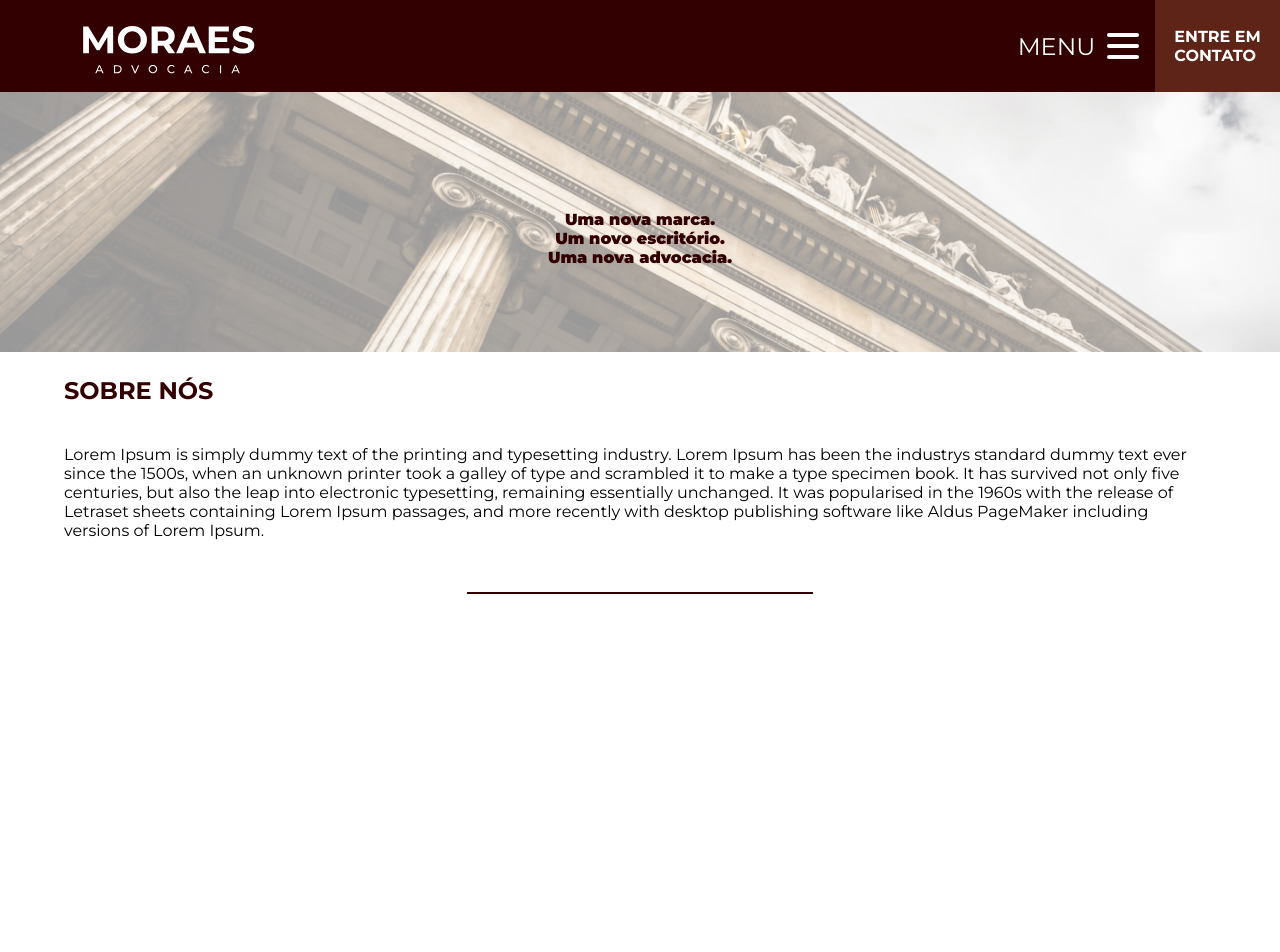
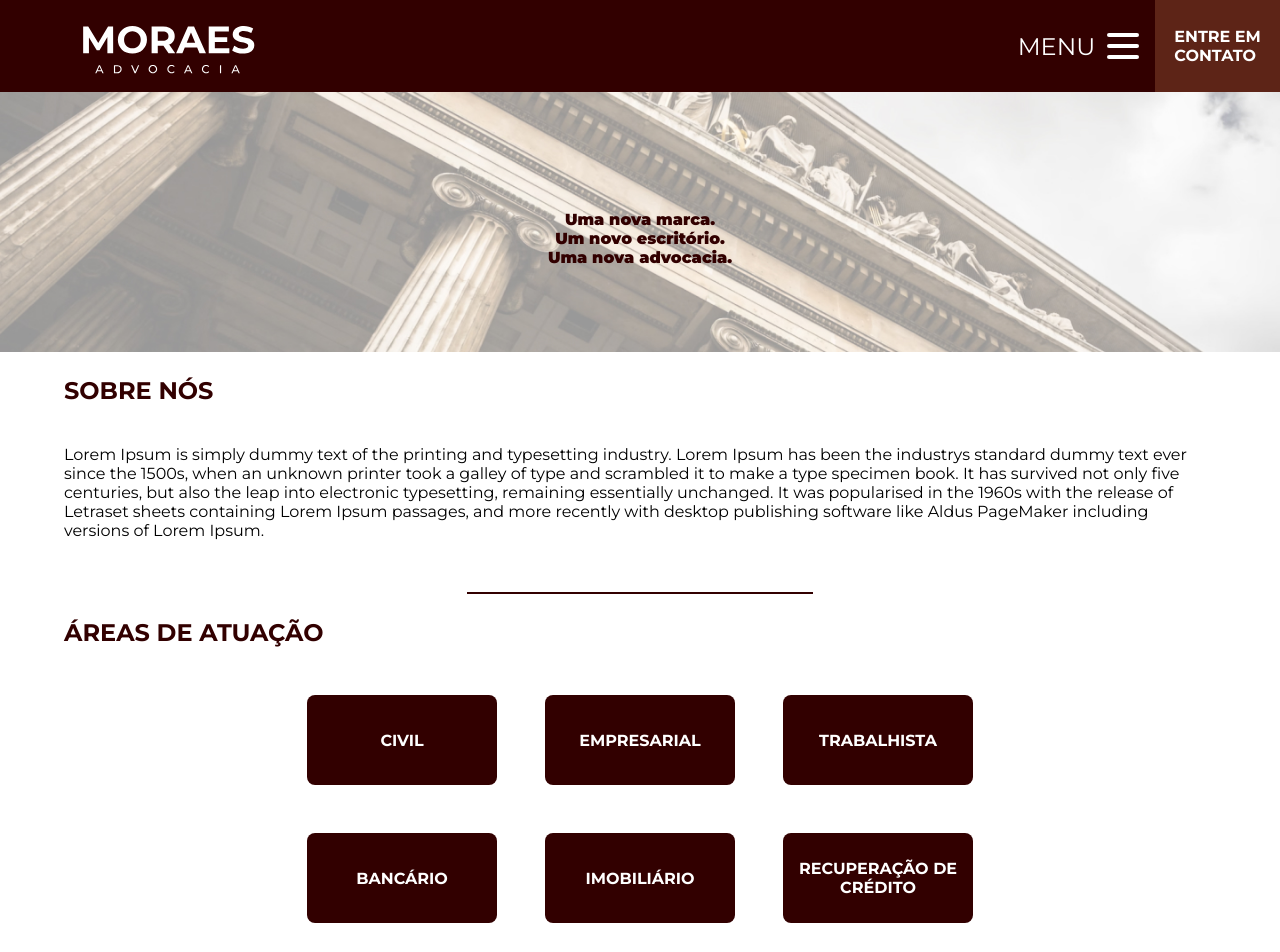
Before and after one commit to madusfx/moraes-adv, a React (Create React App) app: page / in a window 1280 px wide. Shown: the top 952 px of the page. Before the commit the page ends 800 px from the top, so only its background shows below. Built offline with nearby package versions, Linux system fonts and the light colour scheme.

Commit message:
adding section areas of expertise

```diff
--- a/src/App.tsx
+++ b/src/App.tsx
@@ -13,6 +13,8 @@ import {
   Text,
   TextMenu,
   Title,
+  Card,
+  CardsDiv,
 } from './styles';
 import Logo from './images/logo.svg';
 import Background from './images/image-background.jpg';
@@ -89,6 +91,32 @@ function App() {
         </Text>
         <Line />
       </Section>
+      <Section>
+        <Title>ÁREAS DE ATUAÇÃO</Title>
+        <CardsDiv>
+          <Card>
+            <p>CIVIL</p>
+          </Card>
+          <Card>
+            <p>EMPRESARIAL</p>
+          </Card>
+          <Card>
+            <p>TRABALHISTA</p>
+          </Card>
+        </CardsDiv>
+        <CardsDiv>
+          <Card>
+            <p>BANCÁRIO</p>
+          </Card>
+          <Card>
+            <p>IMOBILIÁRIO</p>
+          </Card>
+          <Card>
+            <p>RECUPERAÇÃO DE CRÉDITO</p>
+          </Card>
+        </CardsDiv>
+        <Line />
+      </Section>
     </div>
   );
 }
--- a/src/styles.ts
+++ b/src/styles.ts
@@ -138,3 +138,29 @@ export const Line = styled.div`
   height: 2px;
   background-color: #320000;
 `;
+
+export const CardsDiv = styled.div`
+  display: flex;
+  flex-direction: row;
+`;
+
+export const Card = styled.div`
+  display: flex;
+  align-items: center;
+  justify-content: center;
+  margin: 24px;
+  width: 190px;
+  height: 90px;
+  background-color: #320000;
+  border-radius: 8px;
+  &:hover {
+    transition: all 0.3s linear;
+    transform: scale(1.1);
+  }
+  p {
+    color: #fff;
+    font-size: 16px;
+    font-weight: 700;
+    text-align: center;
+  }
+`;
```
